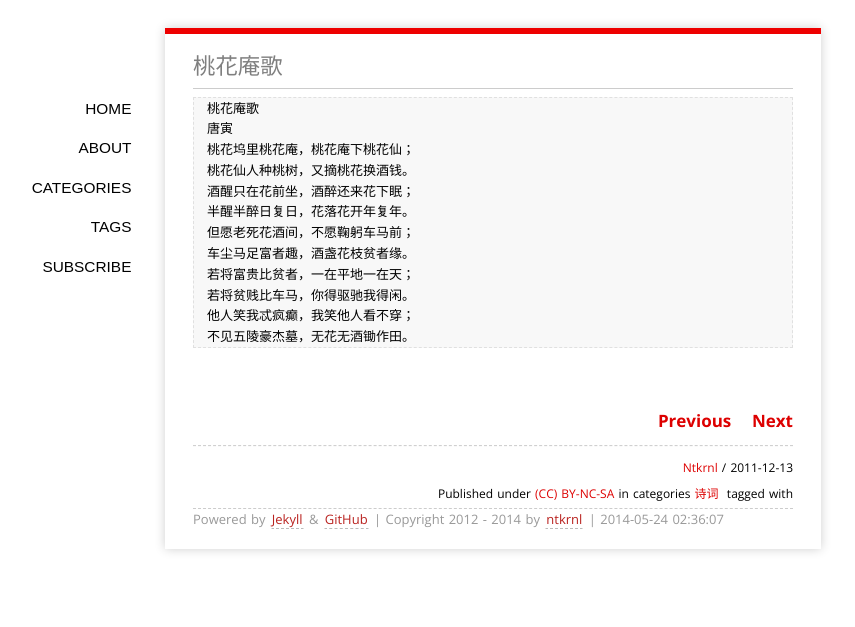
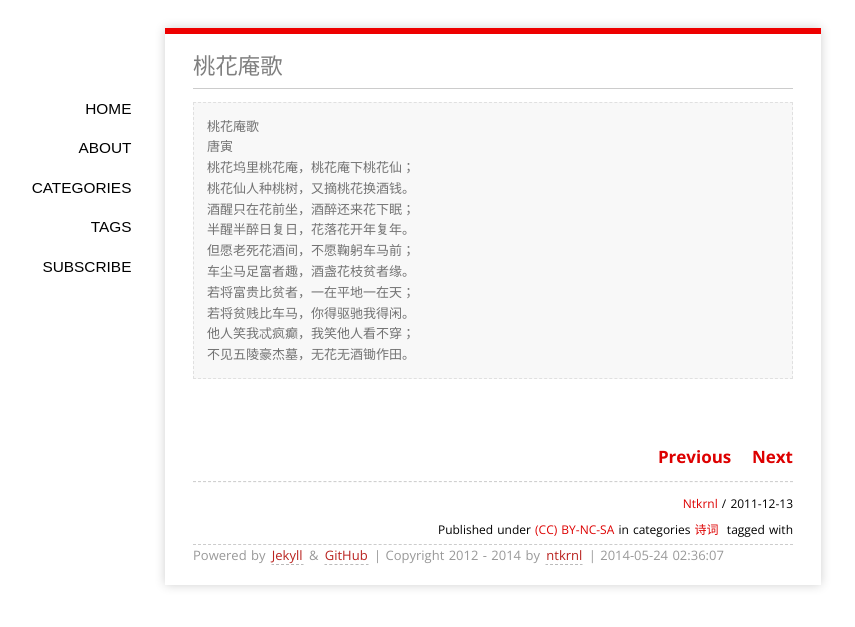
Before and after one commit to ntkrnl/ntkrnl.github.io, a Jekyll site: the page built from _posts/2011-12-13-peach-blossom-nunnery.markdown, in a window 1280 px wide. Shown: the top 627 px of the page, without its empty margins (147-1002 px from the left). Built offline with Jekyll 4.4.1, drawn with Linux system fonts in a browser that asks for light colours; some web fonts are replaced; Markdown is read by kramdown in place of the engine named in the settings; comment, search, counter and statistics services are not loaded.

Commit message:
blockquote

```diff
--- a/media/css/style.css
+++ b/media/css/style.css
@@ -27,13 +27,15 @@ ol ul, ul ol, ul ul, ol ol {margin-left:1em;}
 pre code{margin:1em 0;font-size:13px;line-height:1.6;display:block;overflow:auto;}
 blockquote, pre code {
   background-color: #f8f8f8;
-  padding: 0 1em;
+  padding: 1em;
   border: 1px dashed #eee !important;
   border-color: #e0e0e0 !important;
   font-size: 13px;
   line-height: 1.6;
-  display: block;
-  overflow: auto; }
+  display: blocka
+  overflow: auto;
+  color:rgba(0, 0, 0, 0.54);
+  margin: 5px 0 5px 0;}
 #container{width:600px;margin:2em auto;display:block;padding:0 2em;
 padding-bottom:1.5em;
     background-color: #fff;
```
Also changed, not shown: 1 other file.
